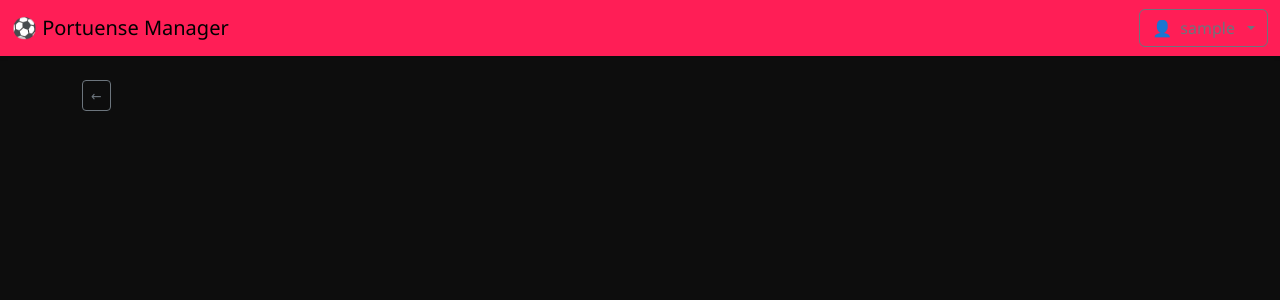
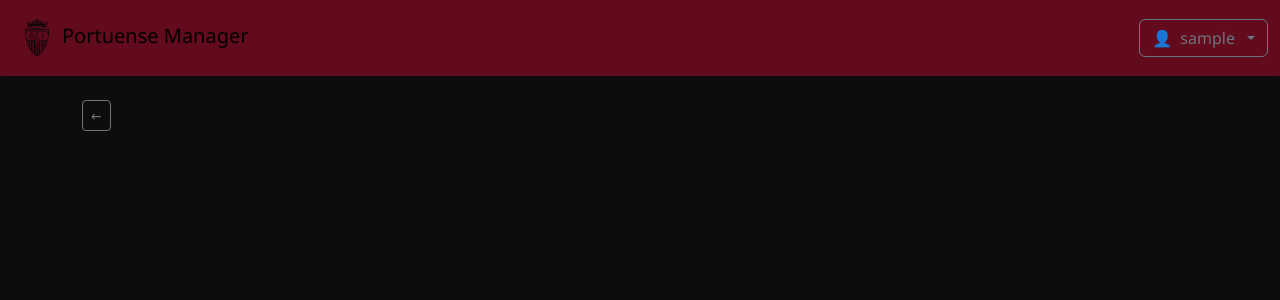
Before and after one commit to Guillermo-Aguado/Final, a React (Vite) app in the folder portuense-react/: page /academia in a window 1280 px wide. Shown: the top 300 px of the page. Built offline with nearby package versions, Linux system fonts and the light colour scheme; sample sign-in values are in the browser's storage.

Commit message:
Improved CSS

```diff
--- a/portuense-react/src/components/AppHeader.jsx
+++ b/portuense-react/src/components/AppHeader.jsx
@@ -1,37 +1,59 @@
-import { Navbar, Container, Nav, Dropdown } from 'react-bootstrap';
-import { useNavigate } from 'react-router-dom';
-import { useEffect, useState } from 'react';
-import React from 'react';
+import { Navbar, Container, Nav, Dropdown } from "react-bootstrap";
+import { useNavigate } from "react-router-dom";
+import { useEffect, useState } from "react";
+import React from "react";
+import logo from '../assets/images/fondo rcportuense.png'; // o `.svg` si es el caso
 
 export default function AppHeader() {
   const navigate = useNavigate();
   const [user, setUser] = useState({});
 
   useEffect(() => {
-    const storedUser = JSON.parse(sessionStorage.getItem('user') || '{}');
+    const storedUser = JSON.parse(sessionStorage.getItem("user") || "{}");
     setUser(storedUser);
   }, []);
 
   const handleLogout = () => {
     sessionStorage.clear();
-    navigate('/');
+    navigate("/");
   };
 
   return (
-    <Navbar style={{ backgroundColor: '#ff1e56' }} expand="lg" className="shadow-sm mb-4">
+    <Navbar
+      style={{ backgroundColor: "#610b1c" }}
+      expand="lg"
+      className="shadow-sm mb-4"
+    >
       <Container fluid>
-        <Navbar.Brand onClick={() => navigate('/dashboard')} style={{ cursor: 'pointer' }}>
-          ⚽ Portuense Manager
+        <Navbar.Brand
+          onClick={() => navigate("/dashboard")}
+          style={{ cursor: "pointer" }}
+        >
+          <img
+            src={logo}
+            alt="Logo Portuense"
+            style={{ width: "50px", height: "50px" }}
+          />
+              Portuense Manager
         </Navbar.Brand>
 
         <Nav className="ms-auto">
           <Dropdown align="end">
-            <Dropdown.Toggle variant="outline-secondary" id="dropdown-user" className="d-flex align-items-center gap-2">
-              <span role="img" aria-label="user">👤</span> {user.username}
+            <Dropdown.Toggle
+              variant="outline-secondary"
+              id="dropdown-user"
+              className="d-flex align-items-center gap-2"
+            >
+              <span role="img" aria-label="user">
+                👤
+              </span>{" "}
+              {user.username}
             </Dropdown.Toggle>
 
             <Dropdown.Menu>
-              <Dropdown.Item onClick={handleLogout}>Cerrar sesión</Dropdown.Item>
+              <Dropdown.Item onClick={handleLogout}>
+                Cerrar sesión
+              </Dropdown.Item>
               {/* <Dropdown.Item onClick={() => navigate('/perfil')}>Mi Perfil</Dropdown.Item> */}
             </Dropdown.Menu>
           </Dropdown>
--- /dev/null
+++ b/portuense-react/src/components/Login.css
@@ -0,0 +1,285 @@
+/* Fondo oscuro */
+
+@font-face {
+  font-family: "AquireFont"; /* Nombre de la tipografía */
+  src: url("../fonts/Modern\ Age.otf"); /* Ruta al archivo .ttf o .otf */
+  font-weight: normal;
+  font-style: normal;
+}
+body {
+  background-color: #050505; /* Fondo oscuro */
+  color: #fff;
+  font-family: "AquireFont", sans-serif; /* Tipografía personalizada */
+  display: flex;
+  justify-content: center;
+  align-items: center;
+  height: 100vh;
+  margin: 0;
+
+  position: relative;
+  overflow: hidden; /* Es necesario para que los rayos no se desborden fuera de la pantalla */
+}
+#titulo {
+    opacity: 0.25;
+    z-index: -1;
+}
+#mainblock {
+  position:relative;
+  top: 150px;
+  left: 200px;
+}
+
+/* Animación de ola de neón (movimiento horizontal) */
+@keyframes neonWave {
+  0% {
+    transform: translateX(-100%); /* Empieza desde el lado izquierdo */
+  }
+  50% {
+    transform: translateX(100%); /* Llega al lado derecho */
+  }
+  100% {
+    transform: translateX(-100%); /* Vuelve al lado izquierdo */
+  }
+}
+
+/* Animaciones de rayos de neón (pequeños y con diferentes velocidades y direcciones) */
+
+/* Rayo superior */
+@keyframes neonWaveTop {
+  0% {
+    transform: translateX(-100%) translateY(-40%); /* Empieza desde el lado izquierdo y arriba */
+  }
+  50% {
+    transform: translateX(100%) translateY(-40%); /* Llega al lado derecho */
+  }
+  100% {
+    transform: translateX(-100%) translateY(-40%); /* Vuelve al lado izquierdo */
+  }
+}
+
+/* Rayo inferior */
+@keyframes neonWaveBottom {
+  0% {
+    transform: translateX(100%) translateY(40%); /* Empieza desde el lado derecho y abajo */
+  }
+  50% {
+    transform: translateX(-100%) translateY(40%); /* Llega al lado izquierdo */
+  }
+  100% {
+    transform: translateX(100%) translateY(40%); /* Vuelve al lado derecho */
+  }
+}
+
+/* Rayo extra (pequeño, rápido, arriba) */
+@keyframes neonWaveSmallTop {
+  0% {
+    transform: translateX(-100%) translateY(-25%); /* Empieza desde el lado izquierdo y arriba */
+  }
+  50% {
+    transform: translateX(100%) translateY(-25%); /* Llega al lado derecho */
+  }
+  100% {
+    transform: translateX(-100%) translateY(-25%); /* Vuelve al lado izquierdo */
+  }
+}
+
+/* Rayo extra (pequeño, rápido, abajo) */
+@keyframes neonWaveSmallBottom {
+  0% {
+    transform: translateX(100%) translateY(25%); /* Empieza desde el lado derecho y abajo */
+  }
+  50% {
+    transform: translateX(-100%) translateY(25%); /* Llega al lado izquierdo */
+  }
+  100% {
+    transform: translateX(100%) translateY(25%); /* Vuelve al lado derecho */
+  }
+}
+/* Rayo adicional paralelo, movimiento horizontal, más abajo */
+@keyframes neonWaveExtraBottomParallel {
+  0% {
+    transform: translateX(-100%) translateY(55%); /* Empieza más abajo y se mueve horizontalmente */
+  }
+  50% {
+    transform: translateX(100%) translateY(55%); /* Llega al lado derecho */
+  }
+  100% {
+    transform: translateX(-100%) translateY(55%); /* Vuelve al lado izquierdo */
+  }
+}
+
+/* Estilo del rayo adicional paralelo, más abajo */
+body::nth-of-type(5) {
+  content: "";
+  position: absolute;
+  top: 55%; /* Posicionamos más abajo que los rayos anteriores */
+  left: -100%;
+  width: 200%;
+  height: 5px;
+  background: rgba(255, 51, 51, 0.7);
+  border-radius: 50%;
+  box-shadow: 0 0 15px rgba(255, 51, 51, 1);
+  animation: neonWaveExtraBottomParallel 4s ease-in-out infinite; /* Usamos la nueva animación */
+  z-index: 1;
+}
+
+/* Estilo de los rayos de neón (superiores e inferiores) */
+
+body::before {
+  content: "";
+  position: absolute;
+  top: 50%;
+  left: -100%;
+  width: 200%;
+  height: 20px;
+  background: rgba(255, 51, 51, 0.7); /* Color de la ola (#FF3333) */
+  border-radius: 50%;
+  box-shadow: 0 0 15px rgba(255, 51, 51, 1); /* Efecto de neón */
+  animation: neonWave 4s ease-in-out infinite; /* Animación de ola */
+  z-index: 0;
+}
+
+/* Estilo de los rayos adicionales */
+
+/* Rayo superior (más rápido) */
+body::after {
+  content: "";
+  position: absolute;
+  top: 15%; /* Empieza más arriba */
+  left: -100%;
+  width: 200%;
+  height: 5px;
+  background: rgba(255, 51, 51, 0.7);
+  border-radius: 50%;
+  box-shadow: 0 0 15px rgba(255, 51, 51, 1);
+  animation: neonWaveTop 3s ease-in-out infinite;
+  z-index: 1;
+}
+
+/* Rayo inferior (más lento) */
+body::nth-of-type(2) {
+  content: "";
+  position: absolute;
+  top: 85%; /* Empieza más abajo */
+  left: 100%;
+  width: 200%;
+  height: 5px;
+  background: rgba(255, 51, 51, 0.7);
+  border-radius: 50%;
+  box-shadow: 0 0 15px rgba(255, 51, 51, 1);
+  animation: neonWaveBottom 5s ease-in-out infinite;
+  z-index: 1;
+}
+
+/* Rayo extra pequeño, rápido, superior */
+body::nth-of-type(3) {
+  content: "";
+  position: absolute;
+  top: 10%; /* Más arriba */
+  left: -100%;
+  width: 150%;
+  height: 3px;
+  background: rgba(255, 51, 51, 0.7);
+  border-radius: 50%;
+  box-shadow: 0 0 10px rgba(255, 51, 51, 1);
+  animation: neonWaveSmallTop 2.5s ease-in-out infinite;
+  z-index: 2;
+}
+
+/* Rayo extra pequeño, rápido, inferior */
+body::nth-of-type(4) {
+  content: "";
+  position: absolute;
+  top: 90%; /* Más abajo */
+  left: 100%;
+  width: 150%;
+  height: 3px;
+  background: rgba(255, 51, 51, 0.7);
+  border-radius: 50%;
+  box-shadow: 0 0 10px rgba(255, 51, 51, 1);
+  animation: neonWaveSmallBottom 2.5s ease-in-out infinite;
+  z-index: 2;
+}
+
+/* Estilo del contenedor del formulario (flotante) */
+.container {
+  max-width: 400px;
+  padding: 30px;
+  border-radius: 8px;
+  background-color: rgba(34, 34, 34, 0.8); /* Fondo oscuro con transparencia */
+  box-shadow: 0 4px 12px rgba(0, 0, 0, 0.4);
+  position: absolute; /* Hace que el contenedor sea flotante */
+  top: 50%;
+  left: 50%;
+  transform: translate(-50%, -50%);
+  background-image: url("../images/fondo\ rcportuense.png");
+  background-repeat: no-repeat;
+  background-size: contain;
+  background-position: center
+}
+
+/* Otros estilos permanecen iguales... */
+
+/* Títulos */
+h1 {
+  color: #ff3333; /* Rojo neón */
+  font-family: "AquireFont", sans-serif; /* Aplica la tipografía también en los títulos */
+  font-size: 2.5rem; /* Tamaño del texto del título */
+  margin-bottom: 20px; /* Espacio debajo del título */
+}
+
+/* Estilo de los campos de formulario */
+.form-control {
+  background-color: #333;
+  border: 2px solid #555;
+  color: #fff;
+  transition: all 0.3s ease;
+  border-radius: 5px;
+  padding: 12px;
+}
+
+/* Cuando el campo tiene el foco o cuando el usuario escribe (sin placeholder visible) */
+.form-control:focus {
+  background-color: #222;
+  border-color: #ff3333;
+  box-shadow: 0 0 10px #ff3333;
+  color: #fff;
+  transform: scale(1.05); /* Animación de enfoque */
+}
+
+/* Flotando los labels */
+.form-group {
+  position: relative;
+}
+
+label {
+  position: absolute;
+  left: 10px;
+  top: 12px;
+  font-size: 16px;
+  color: #aaa;
+  transition: all 0.3s ease;
+}
+
+/* Animación al enfocar el campo o cuando el placeholder no está visible */
+.form-control:focus ~ label,
+.form-control:not(:placeholder-shown) ~ label {
+  top: -10px;
+  font-size: 12px;
+  color: #ff3333;
+}
+
+/* Estilos del botón */
+.btn-primary {
+  background-color: #f00c0c; /* Rojo similar al título */
+  border: none;
+  color: #fff;
+  padding: 12px;
+  border-radius: 5px;
+  font-size: 1.1rem;
+  transition: background-color 0.3s ease;
+}
+
+.btn-primary:hover {
+  background-color: #c00a0a; /* Un tono más oscuro para el hover */
+}
--- a/portuense-react/src/components/Login.jsx
+++ b/portuense-react/src/components/Login.jsx
@@ -1,4 +1,4 @@
-import { useState } from 'react';
+import { useState, useEffect } from 'react';
 import { useNavigate } from 'react-router-dom';
 import { saveToken } from '../utils/auth';
 import React from 'react';
@@ -8,6 +8,16 @@ export default function Login() {
   const [password, setPassword] = useState('');
   const [error, setError] = useState(null);
   const navigate = useNavigate();
+
+  // Cambiar color de fondo del body solo para Login
+  useEffect(() => {
+    const originalColor = document.body.style.backgroundColor;
+    document.body.style.backgroundColor = '#050505'; // Negro
+
+    return () => {
+      document.body.style.backgroundColor = originalColor; // Restaurar color original al salir
+    };
+  }, []);
 
   const handleSubmit = async (e) => {
     e.preventDefault();
@@ -25,7 +35,7 @@ export default function Login() {
       const data = await response.json();
       const token = data.access;
 
-      saveToken(token, false); // Guarda en sessionStorage
+      saveToken(token, false);
 
       const meRes = await fetch('http://portuense-manager.ddns.net:8000/api/me/', {
         headers: { Authorization: `Bearer ${token}` },
@@ -38,7 +48,6 @@ export default function Login() {
       sessionStorage.setItem('userGroups', JSON.stringify(userData.groups || []));
       sessionStorage.setItem('userPermisos', JSON.stringify(userData.permisos || []));
 
-      console.log("✅ Usuario autenticado:", userData);
       navigate('/dashboard');
     } catch (err) {
       console.error('❌ Error en login:', err);
@@ -47,7 +56,7 @@ export default function Login() {
   };
 
   return (
-    <div className="d-flex justify-content-center align-items-center vh-100 bg-light">
+    <div className="d-flex justify-content-center align-items-center vh-100">
       <div className="card p-4 shadow" style={{ minWidth: '320px', maxWidth: '400px', width: '100%' }}>
         <h2 className="text-center mb-4">Login</h2>
         <form onSubmit={handleSubmit} autoComplete="off">
```
Also changed, not shown: portuense-react/src/assets/images/fondo-rcportuense.svg (added).
